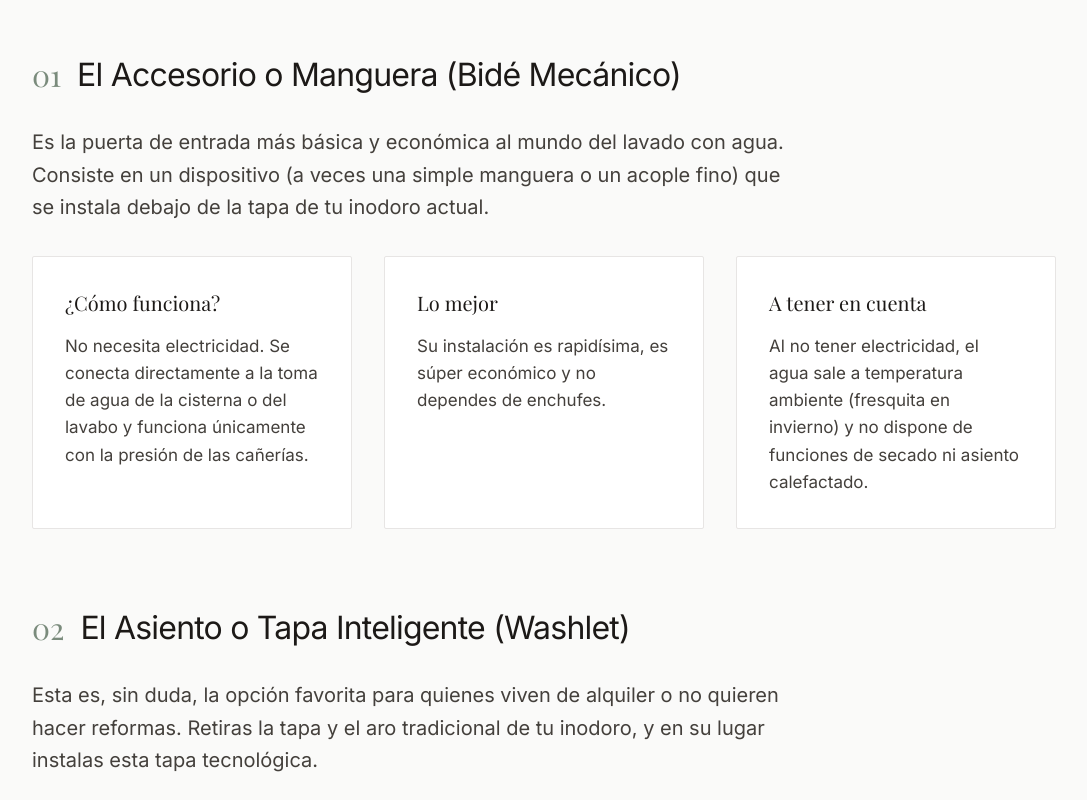
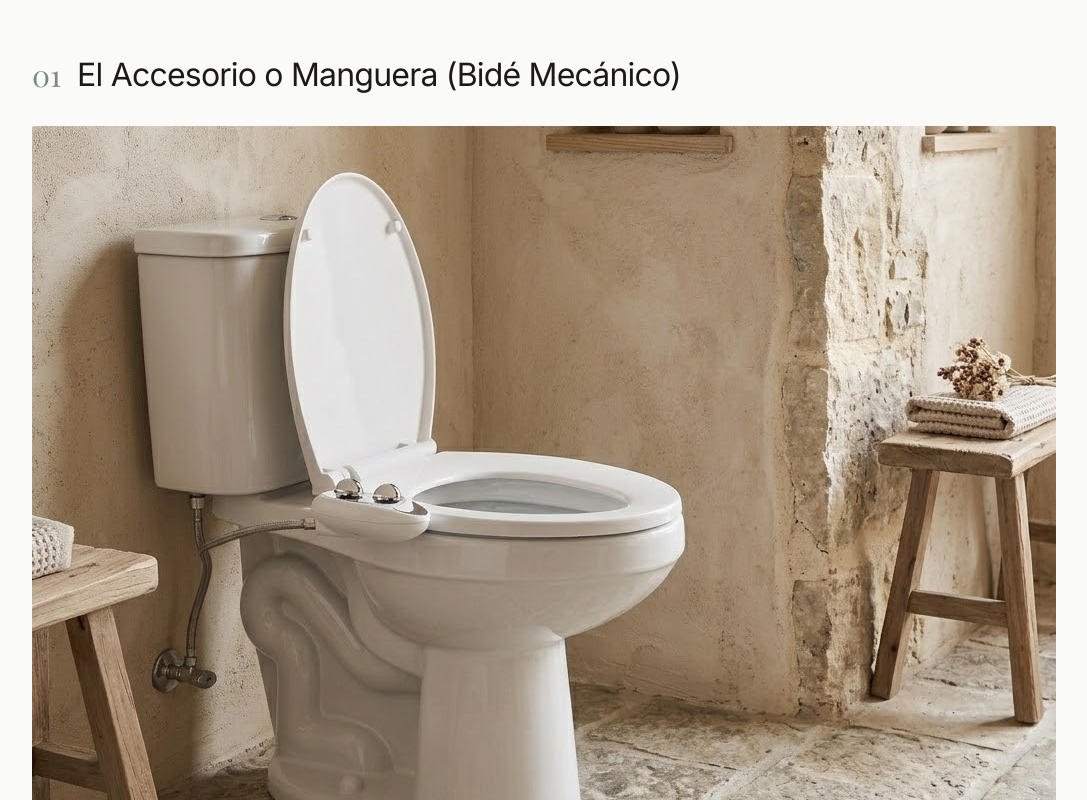
Before and after one commit to esantos1978-sudo/sui-magazine, a Next.js app: page /guia in a window 1280 px wide. Shown: the part 3060-3860 px from the top of the page, without its empty margins (96-1183 px from the left). Built offline with nearby package versions, Linux system fonts and the light colour scheme; a web font is replaced by a local one.

Commit message:
feat: añadir imágenes principales a las tarjetas de formatos en la Guía con dimensiones reales

```diff
--- a/src/app/guia/page.tsx
+++ b/src/app/guia/page.tsx
@@ -116,6 +116,17 @@ type DetailedFormat = {
   number: string;
   /** Nombre comercial o descripción del formato. */
   title: string;
+  /** Imagen principal del bloque, la misma que se usa en la home. */
+  image: {
+    /** Ruta del archivo dentro de `public/images/formatos`. */
+    src: string;
+    /** Texto alternativo descriptivo de la escena. */
+    alt: string;
+    /** Ancho intrínseco del archivo, en píxeles. */
+    width: number;
+    /** Alto intrínseco del archivo, en píxeles. */
+    height: number;
+  };
   /** Párrafo introductorio del formato. */
   intro: string;
   /** Las tres tarjetas: funcionamiento, virtudes y límites. */
@@ -127,6 +138,12 @@ const detailedFormats: DetailedFormat[] = [
   {
     number: "01",
     title: "El Accesorio o Manguera (Bidé Mecánico)",
+    image: {
+      src: "/images/formatos/accesorio-mecanico-lifestyle.jpg",
+      alt: "Inodoro tradicional con accesorio de bidé mecánico instalado en un baño luminoso con detalles de mimbre",
+      width: 1024,
+      height: 1024,
+    },
     intro:
       "Es la puerta de entrada más básica y económica al mundo del lavado con agua. Consiste en un dispositivo (a veces una simple manguera o un acople fino) que se instala debajo de la tapa de tu inodoro actual.",
     cards: [
@@ -147,6 +164,12 @@ const detailedFormats: DetailedFormat[] = [
   {
     number: "02",
     title: "El Asiento o Tapa Inteligente (Washlet)",
+    image: {
+      src: "/images/formatos/tapa-inteligente-marmol.jpg",
+      alt: "Inodoro con tapa inteligente y panel de control lateral en un baño de mármol gris y madera clara",
+      width: 2000,
+      height: 2000,
+    },
     intro:
       "Esta es, sin duda, la opción favorita para quienes viven de alquiler o no quieren hacer reformas. Retiras la tapa y el aro tradicional de tu inodoro, y en su lugar instalas esta tapa tecnológica.",
     cards: [
@@ -167,6 +190,12 @@ const detailedFormats: DetailedFormat[] = [
   {
     number: "03",
     title: "El Inodoro Japonés Completo (y modelos suspendidos)",
+    image: {
+      src: "/images/formatos/inodoro-completo-wabi.jpg",
+      alt: "Inodoro inteligente de diseño integrado en un baño oscuro con revestimiento de listones de madera y luz natural",
+      width: 1024,
+      height: 768,
+    },
     intro:
       "Si estás reformando tu baño o construyendo tu casa, esta es la inversión definitiva. Sustituye toda la pieza de cerámica tradicional. Los modelos más demandados actualmente son los suspendidos, que van anclados a la pared con la cisterna oculta, aportando un diseño minimalista y facilitando enormemente la limpieza del suelo.",
     cards: [
@@ -409,6 +438,18 @@ export default function GuiaPage() {
                 <h3 className="text-balance text-h3 tracking-tight text-stone-900">
                   {format.title}
                 </h3>
+              </div>
+
+              {/* Imagen principal del formato: la misma que ilustra la home. */}
+              <div className="mb-8 overflow-hidden rounded-sm bg-stone-100">
+                <Image
+                  src={format.image.src}
+                  alt={format.image.alt}
+                  width={format.image.width}
+                  height={format.image.height}
+                  sizes="(min-width: 1072px) 1024px, calc(100vw - 48px)"
+                  className="aspect-[4/3] w-full object-cover"
+                />
               </div>
 
               <p className="mb-8 max-w-3xl font-sans text-body-lg leading-relaxed text-stone-700">
```
Also changed, not shown: 1 other file (tests, documents, lock files or other folders).
